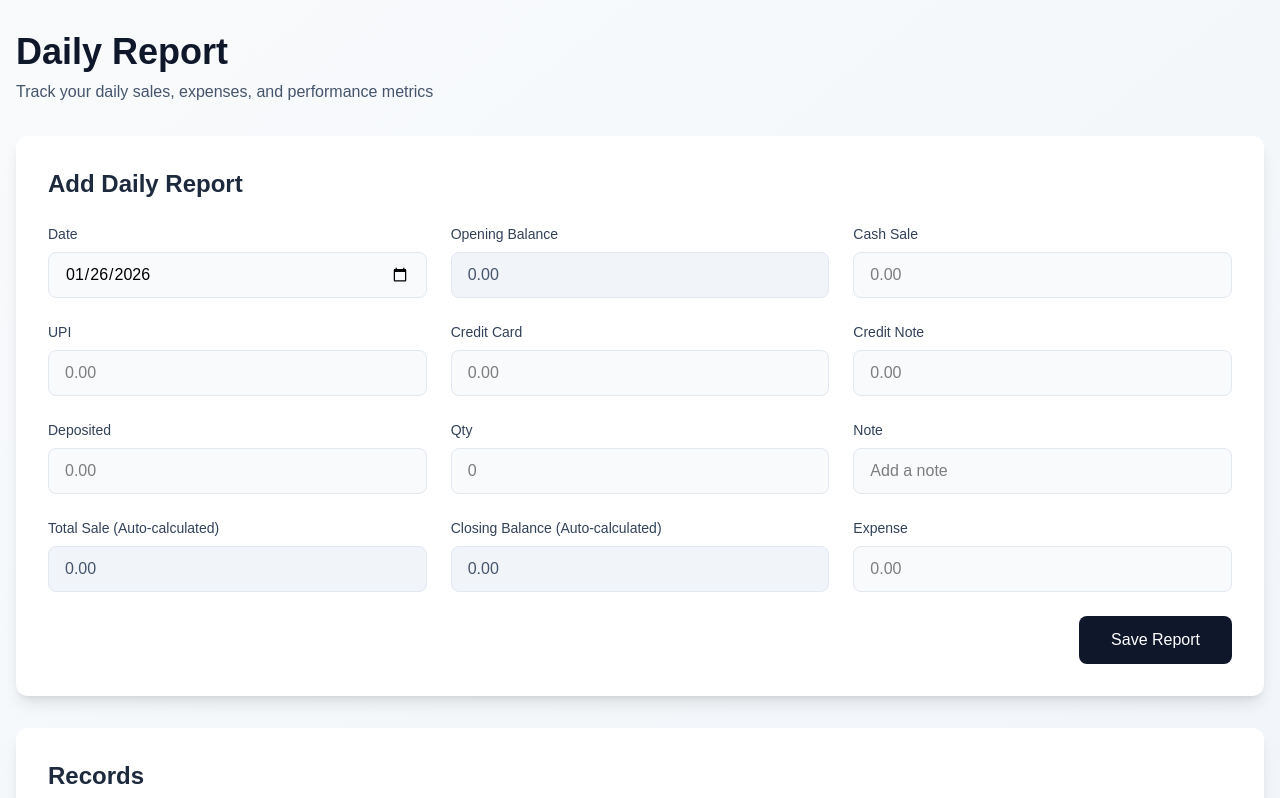
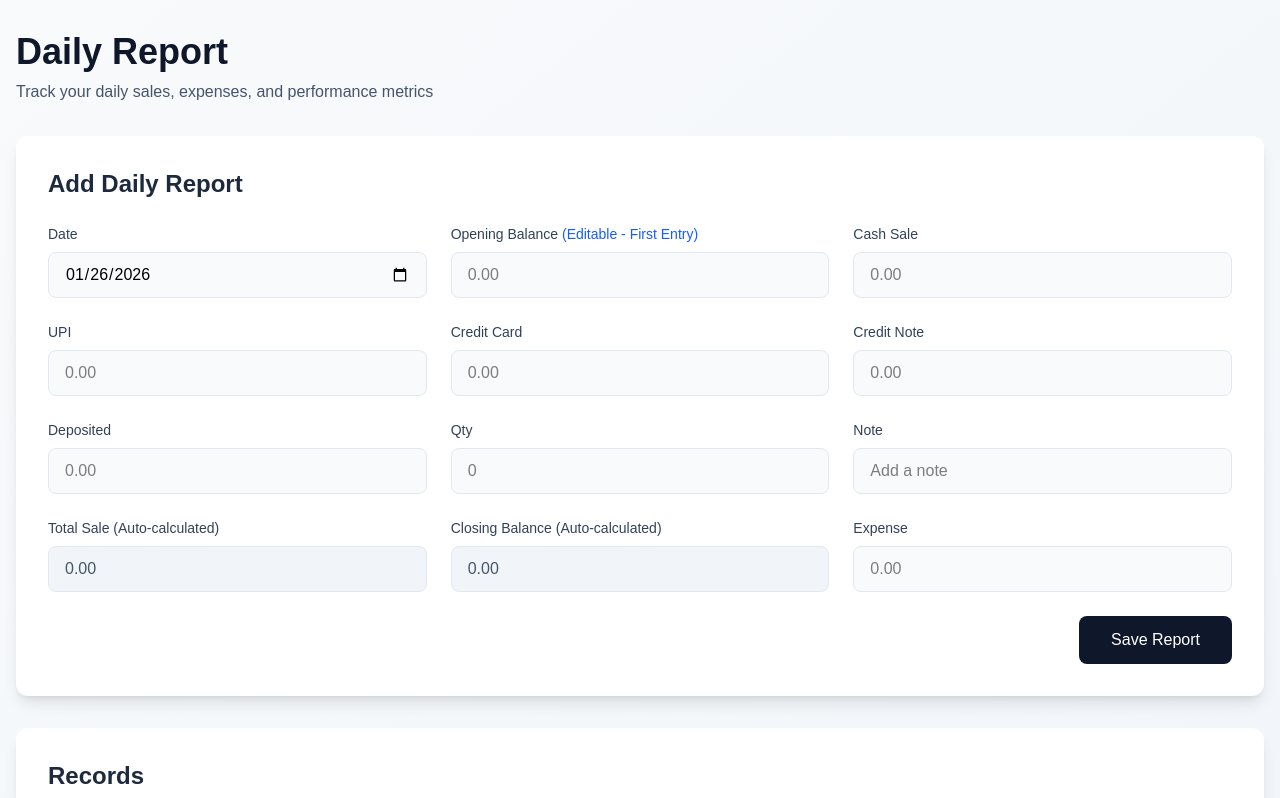
Before and after one commit to khushinj/Inventory-Management-System, a Next.js app in the folder frontend/: page /daily-report in a window 1280 px wide. Shown: the top 798 px of the page. Built offline with nearby package versions, Linux system fonts and the light colour scheme; no server answers.

Commit message:
Opening balance fixed

```diff
--- a/frontend/app/daily-report/page.tsx
+++ b/frontend/app/daily-report/page.tsx
@@ -23,6 +23,7 @@ interface DailyReport {
 export default function DailyReportPage() {
   const [formData, setFormData] = useState({
     date: new Date().toISOString().split("T")[0],
+    openingBalance: '',
     cashSale: 0,
     upi: 0,
     creditCard: 0,
@@ -41,7 +42,9 @@ export default function DailyReportPage() {
   const totalSale = formData.cashSale + formData.upi + formData.creditCard + formData.creditNote;
   const closingBalance = formData.cashSale - formData.expense - formData.deposited;
   // Opening balance is the most recent report's net amount (reports are sorted newest first)
-  const openingBalance = reports.length > 0 ? (reports[0].net || 0) : 0;
+  // For the first entry ever, it should be editable
+  const openingBalance = reports.length > 0 ? (reports[0].net || 0) : formData.openingBalance;
+  const isFirstEntry = reports.length === 0;
 
   // Fetch all reports
   const fetchReports = async () => {
@@ -86,6 +89,7 @@ export default function DailyReportPage() {
       // Reset form
       setFormData({
         date: new Date().toISOString().split("T")[0],
+        openingBalance: 0,
         cashSale: 0,
         upi: 0,
         creditCard: 0,
@@ -193,16 +197,21 @@ export default function DailyReportPage() {
               {/* Opening Balance */}
               <div>
                 <label htmlFor="openingBalance" className="block text-sm font-medium text-slate-700 mb-2">
-                  Opening Balance
+                  Opening Balance {isFirstEntry && <span className="text-blue-600">(Editable - First Entry)</span>}
                 </label>
                 <input
                   type="number"
                   id="openingBalance"
                   name="openingBalance"
-                  value={openingBalance.toFixed(2)}
-                  readOnly
+                  value={isFirstEntry ? formData.openingBalance : openingBalance.toFixed(2)}
+                  onChange={handleInputChange}
+                  readOnly={!isFirstEntry}
                   step="0.01"
-                  className="w-full px-4 py-2.5 bg-slate-100 text-black border border-slate-200 rounded-lg text-slate-600 cursor-not-allowed"
+                  className={`w-full px-4 py-2.5 text-black border border-slate-200 rounded-lg ${
+                    isFirstEntry
+                      ? 'bg-slate-50 focus:ring-2 focus:ring-blue-500 focus:border-transparent'
+                      : 'bg-slate-100 text-slate-600 cursor-not-allowed'
+                  }`}
                   placeholder="0.00"
                 />
               </div>
```
Also changed, not shown: 1 other file (tests, documents, lock files or other folders).
